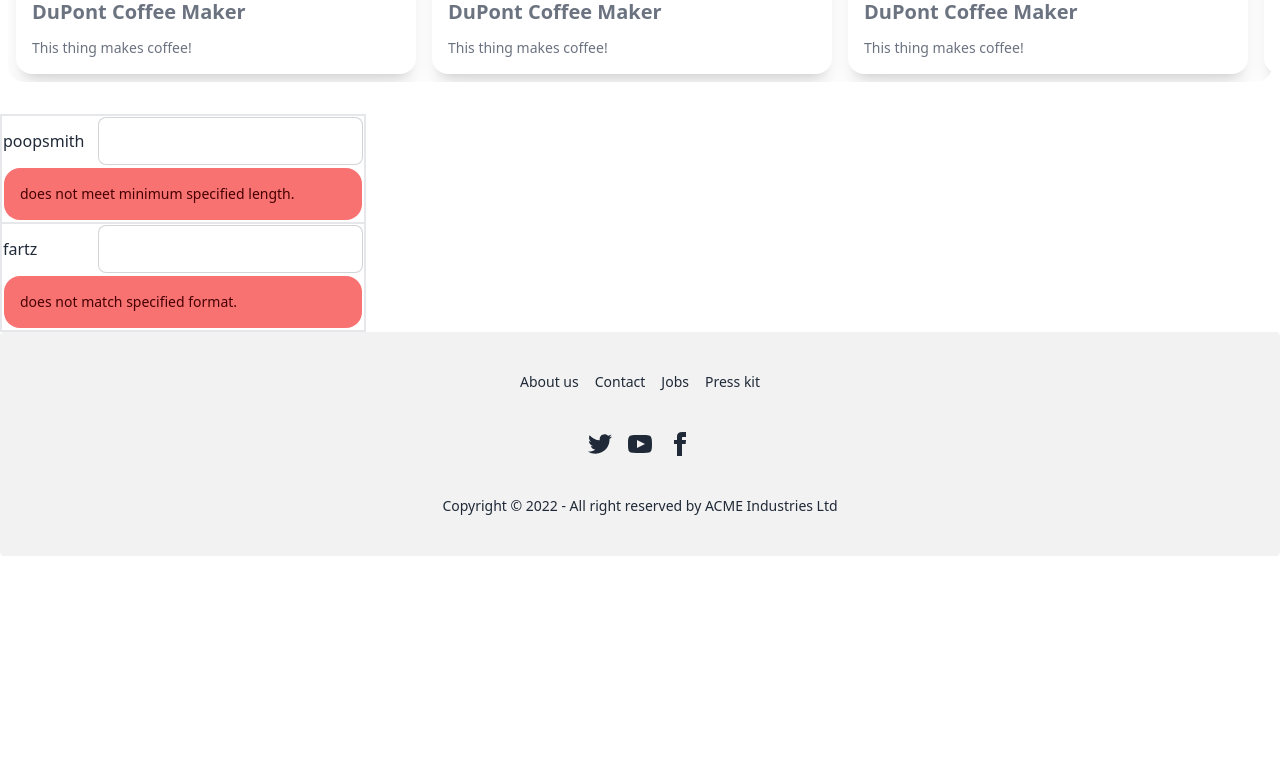
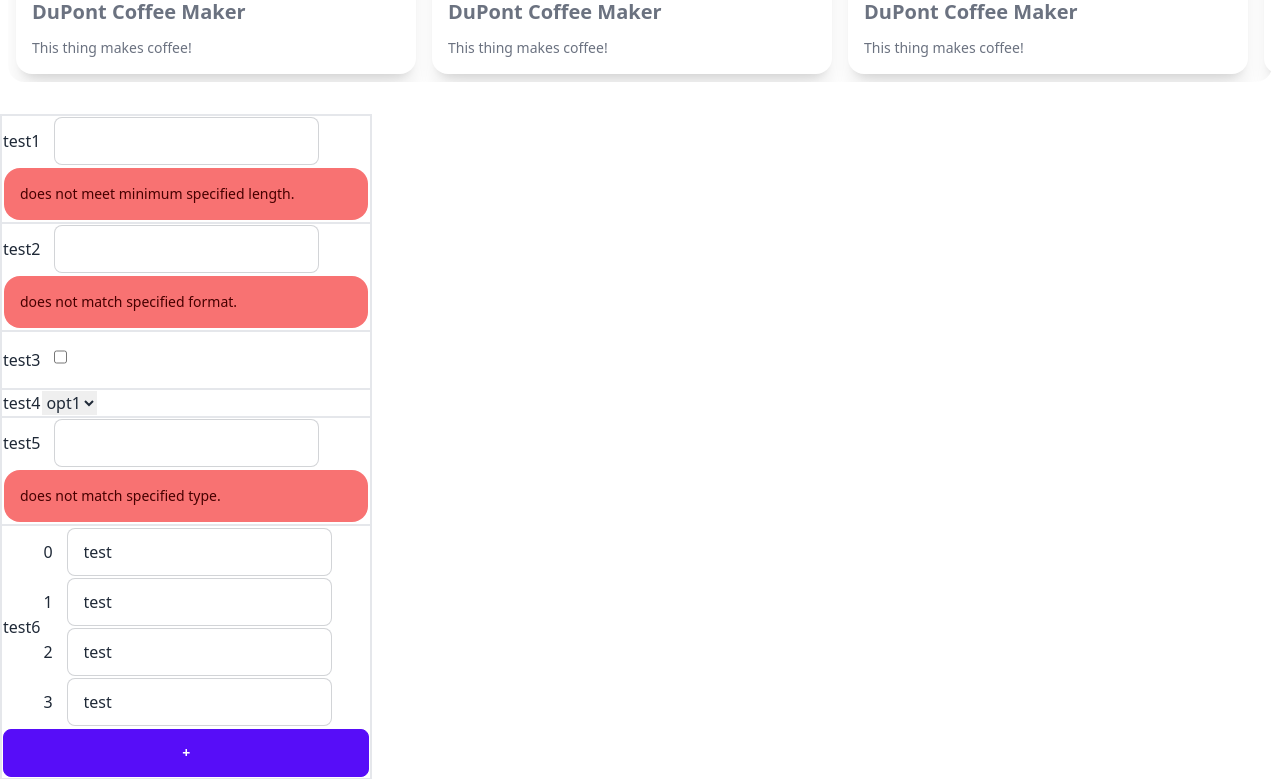
Before and after one commit to DylanHarrisonGithub/CrudStore, a React (Create React App) app in the folder client/: page / in a window 1280 px wide. Shown: the part 1900-2679 px from the top of the page. Before the commit the page ends 2456 px from the top, so only its background shows below. Built offline with nearby package versions, Linux system fonts and the light colour scheme.

Commit message:
client->components->quickform renderLeaf helper fn renders string, number, checkbox, select (, or array thereof) input types

```diff
--- a/client/src/components/quick-form/quick-form.tsx
+++ b/client/src/components/quick-form/quick-form.tsx
@@ -38,7 +38,97 @@
       setErrors(errorObj);
       onInput(vErrors!, model as T);
     })();
-  }, [model])
+  }, [model]);
+
+  const renderLeaf: (...args: any[]) => React.ReactNode = (
+    model: Model,
+    schema: Schema<QuickFormSchemaMetaType>,
+    key: string,
+    i?: number
+  ) => {
+    if (
+      (typeof schema[key].type === 'string' &&
+      (schema[key].type as string).includes('string')) ||
+      (schema[key].type instanceof RegExp)
+    ) {
+      return (
+        <input
+          className={schema[key].attributes?.meta?.quickForm?.inputClassName || "ml-3 input input-bordered"}
+          type="text"
+          name={typeof i === 'undefined' ? key : key + i}
+          value={typeof i === 'undefined' ? model[key] as string : (model[key] as Array<string>)[i] as string}
+          onChange={
+            (e: React.ChangeEvent<HTMLInputElement>) => setModel(m =>
+              typeof i === 'undefined' ?
+                ({...m, [key]: e.target.value})
+              :
+                ({...m, [key]: (model[key] as Array<any>).map((element,j) => j === i ? e.target.value : element)})
+            )
+          }
+        />
+      );
+    } else if (
+      (typeof schema[key].type === 'string' &&
+      (schema[key].type as string).includes('number'))
+    ) {
+      return (
+        <input
+          className={schema[key].attributes?.meta?.quickForm?.inputClassName || "ml-3 input input-bordered"}
+          type="number"
+          name={typeof i === 'undefined' ? key : key + i}
+          value={typeof i === 'undefined' ? model[key] as string : (model[key] as Array<string>)[i] as string}
+          onChange={
+            (e: React.ChangeEvent<HTMLInputElement>) => setModel(m =>
+              typeof i === 'undefined' ?
+                ({...m, [key]: parseFloat(e.target.value)})
+              :
+                ({...m, [key]: (model[key] as Array<any>).map((element,j) => j === i ? parseFloat(e.target.value) : element)})
+            )
+          }
+        />
+      );
+    } else if (
+      (typeof schema[key].type === 'string' &&
+      (schema[key].type as string).includes('boolean'))
+    ) {
+      return (
+        <input
+          className={schema[key].attributes?.meta?.quickForm?.inputClassName || "ml-3 input input-bordered"}
+          type="checkbox"
+          name={typeof i === 'undefined' ? key : key + i}
+          checked={typeof i === 'undefined' ? model[key] as boolean : (model[key] as Array<boolean>)[i] as boolean}
+          onChange={
+            (e: React.ChangeEvent<HTMLInputElement>) => setModel(m =>
+              typeof i === 'undefined' ?
+                ({...m, [key]: !model[key] })
+              :
+                ({...m, [key]: (model[key] as Array<any>).map((element,j) => j === i ? !element : element)})
+            )
+          }
+        />
+      );
+    } else if (Array.isArray(schema[key].type)) {
+      return (
+        <select
+          value={typeof i === 'undefined' ? model[key] as string : (model[key] as Array<string>)[i] as string}
+          name={typeof i === 'undefined' ? key : key + i}
+          onChange={
+            (e: React.ChangeEvent<HTMLSelectElement>) => setModel(m =>
+              typeof i === 'undefined' ?
+                ({...m, [key]: e.target.value})
+              :
+                ({...m, [key]: (model[key] as Array<any>).map((element,j) => j === i ? e.target.value : element)})
+            )
+          }
+        >
+          {
+            ((schema[key].type as string[]).map(option => <option value={option}>{option}</option>))
+          }
+        </select>
+      );
+    }
+    return <span>form error</span>; //should be unreacheable
+  }
 
   return (
     <table className={"table-auto"}>
@@ -115,13 +205,16 @@
                             (model[key] as Array<any>).map((f, i) => (
                               <tr key={(_parentKey || "") + key + i.toString()} className="ml-3">
                                 <td><label className={schema[key].attributes?.meta?.quickForm?.labelClassName || ""}>{i}</label></td>
-                                <td><input
-                                  className={schema[key].attributes?.meta?.quickForm?.inputClassName || "ml-3 input input-bordered"}
-                                  type="text"
-                                  name={key+i}
-                                  value={f.toString()}
-                                  onChange={ (e: React.ChangeEvent<HTMLInputElement>) => setModel(m => ({...m, [key]: (model[key] as Array<any>).map((element,j) => j === i ? e.target.value : element)})) }
-                                /></td>
+                                <td>
+                                  {/* <input
+                                    className={schema[key].attributes?.meta?.quickForm?.inputClassName || "ml-3 input input-bordered"}
+                                    type="text"
+                                    name={key+i}
+                                    value={f.toString()}
+                                    onChange={ (e: React.ChangeEvent<HTMLInputElement>) => setModel(m => ({...m, [key]: (model[key] as Array<any>).map((element,j) => j === i ? e.target.value : element)})) }
+                                  /> */}
+                                  { renderLeaf(model, schema, key, i) }
+                                </td>
                               </tr>
                             ))
                           }
@@ -170,15 +263,7 @@
                     className={schema[key].attributes?.meta?.quickForm?.containerClassName || ""}
                   >
                     <td><label className={schema[key].attributes?.meta?.quickForm?.labelClassName || ""}>{key}</label></td>
-                    <td>
-                      <input
-                        className={schema[key].attributes?.meta?.quickForm?.inputClassName || "ml-3 input input-bordered"}
-                        type="text"
-                        name={key}
-                        value={model[key].toString()}
-                        onChange={ (e: React.ChangeEvent<HTMLInputElement>) => setModel(m => ({...m, [key]: e.target.value})) }
-                      />
-                    </td>
+                    <td>{ renderLeaf(model, schema, key) }</td>
                   </tr>
                   {
                     Object.keys(errors).includes(key) && (
--- a/client/src/pages/home.tsx
+++ b/client/src/pages/home.tsx
@@ -49,22 +49,25 @@
       <br/>
       <QuickForm<any>
         schema={{
-          poopsmith: { type: 'string', attributes: { required: true, strLength: { minLength: 4 } }},
-          fartz: { type: COMMON_REGEXES.EMAIL, attributes: { strLength: {maxLength: 10 }} }
-          // f3: { type: 'number', attributes: { array: { minLength: 4 }, default: 'test' }},
-          // test: {
-          //   type: {
-          //     t1: { type: 'string', attributes: { strLength: { maxLength: 5 }, range: { max: 'g'}} },
-          //     t2: { type: 'string' },
-          //     t3: {
-          //       type: {
-          //         u1: { type: 'string' },
-          //         u2: { type: 'string' }
-          //       },
-          //       attributes: { array: { minLength: 2 }}
-          //     }
-          //   }
-          // }
+          test1: { type: 'string', attributes: { required: true, strLength: { minLength: 4 } }},
+          test2: { type: COMMON_REGEXES.EMAIL, attributes: { strLength: {maxLength: 10 }} },
+          test3: { type: 'boolean' },
+          test4: { type: ['opt1', 'opt2', 'opt3'] },
+          test5: { type: 'number' },
+          test6: { type: 'string', attributes: { array: { minLength: 4 }, default: 'test' }},
+          test7: {
+            type: {
+              t1: { type: 'string', attributes: { strLength: { maxLength: 5 }, range: { max: 'g'}} },
+              t2: { type: 'string' },
+              t3: {
+                type: {
+                  u1: { type: 'string' },
+                  u2: { type: 'string' }
+                },
+                attributes: { array: { minLength: 2 }}
+              }
+            }
+          }
         }}
         onInput={((e, m) => console.log(e, m))}
       />
--- a/client/src/services/validation.service.ts
+++ b/client/src/services/validation.service.ts
@@ -183,9 +183,9 @@
           return {
             ...model,
             [key]: schema[key].attributes?.array ?
-                Array.from(new Array(schema[key].attributes?.array?.minLength || 1)).map(e => schema[key].attributes?.default || "false" )
+                Array.from(new Array(schema[key].attributes?.array?.minLength || 1)).map(e => schema[key].attributes?.default || false )
               :
-                schema[key].attributes?.default || "false"
+                schema[key].attributes?.default || false
           }
         }
         // type is regex or string or number
```
